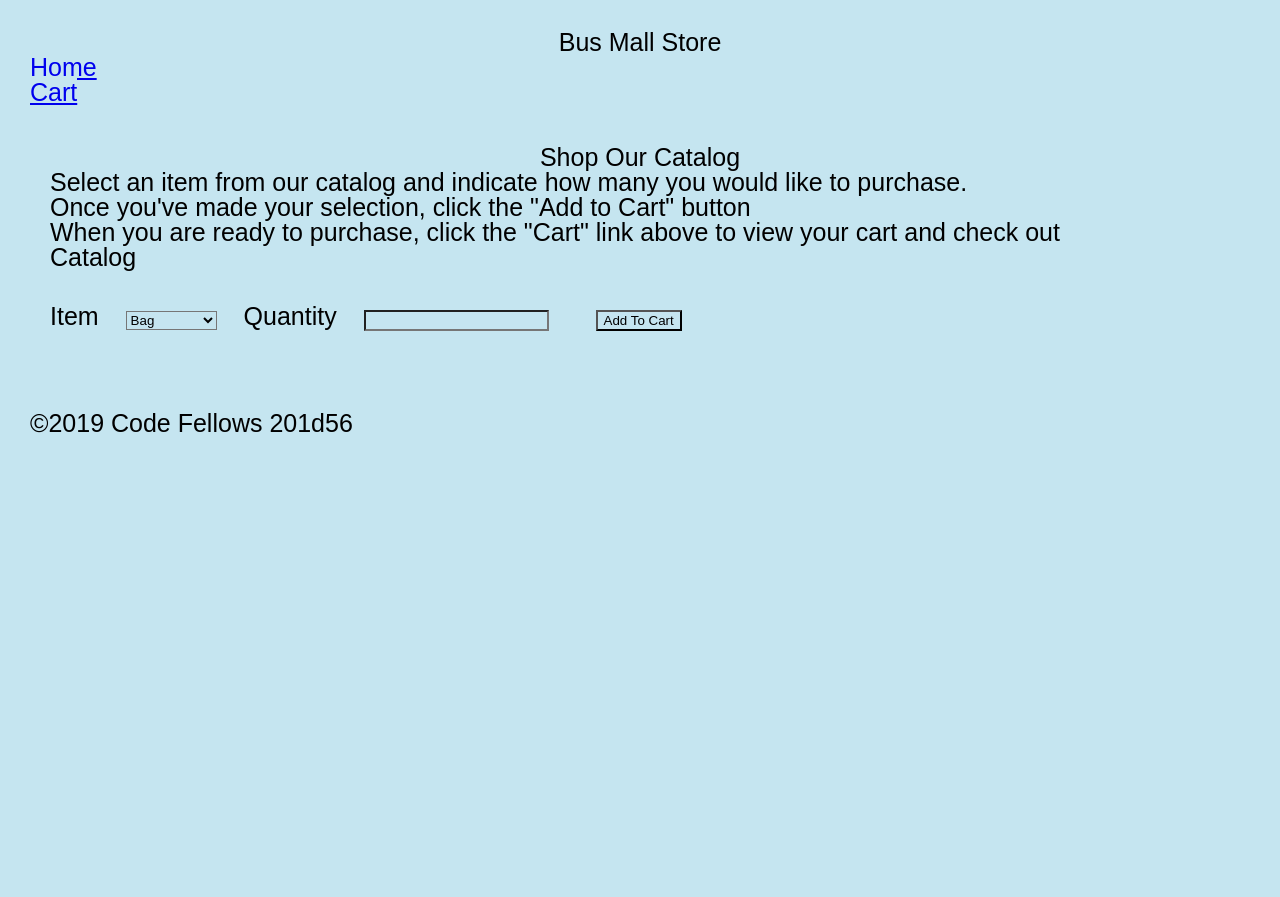
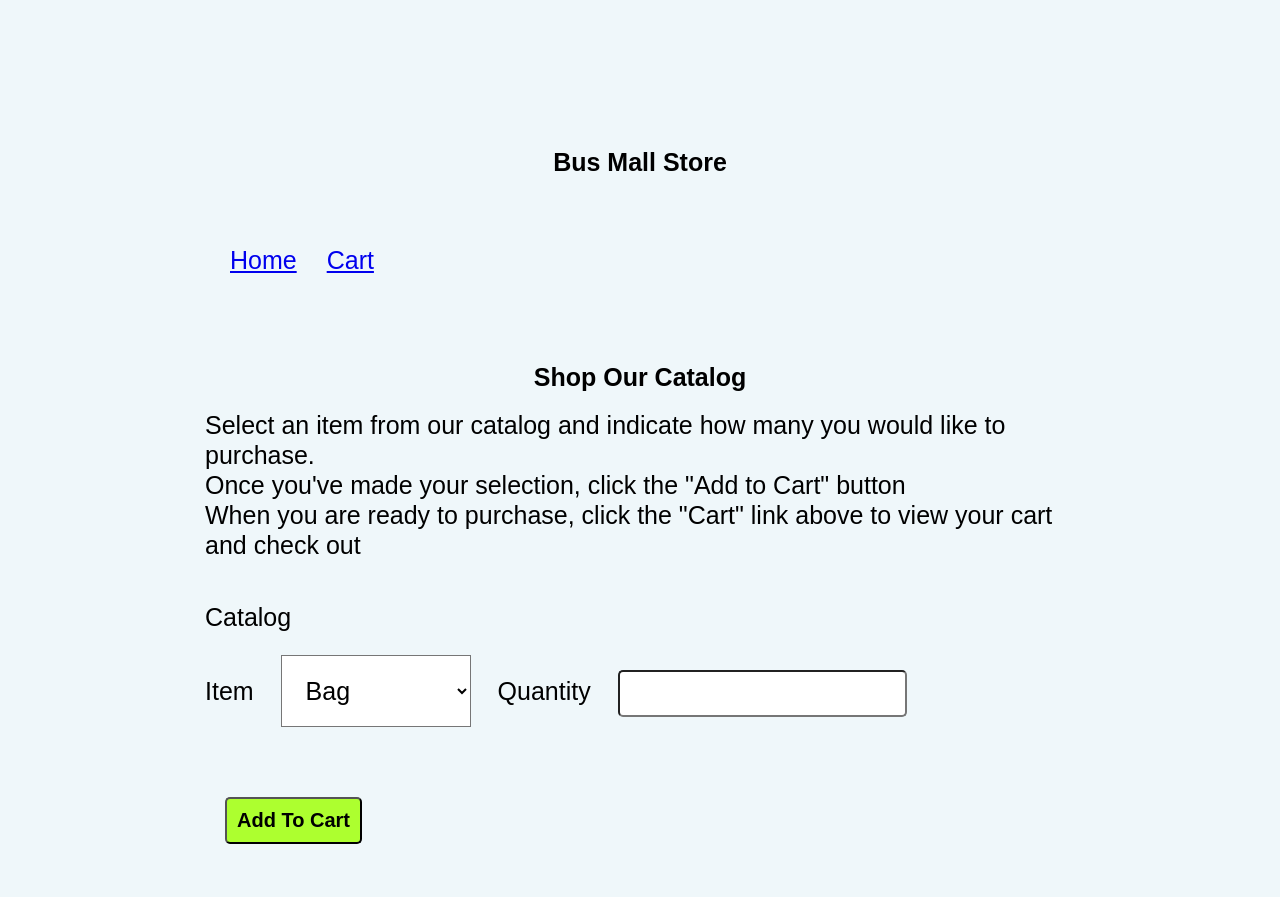
Before and after one commit to ygao0719/201d56-lab-14, a plain HTML site: page starter-code/index.html in a window 1280 px wide. Shown: the top 897 px of the page. Before the commit the page ends 800 px from the top, so only its background shows below. Drawn offline with Linux system fonts and the light colour scheme.

Commit message:
yuan is the driver and jen is the navigator

```diff
--- a/starter-code/css/style.css
+++ b/starter-code/css/style.css
@@ -1,13 +1,60 @@
-/* TODO: Make it awesome */
+
 *{
   margin: 40px 20px;
-  background-color:rgb(197, 229, 240);
+  background-color:rgb(239, 247, 250);
 }
+nav ul li {
+  float: left;
+  margin-left: 30px;
+}
+
+nav {
+  padding: 50px;
+}
+
+section {
+  margin: 25px;
+  padding: 10px;
+}
+
 h1{
   text-align: center;
+  font-weight: 700;
+  margin: 20px 0;
 }
+
 body{
   font-size: 25px;
-  margin: 30px;
+  margin: 150px;
   font-family: Arial, Helvetica, sans-serif;
 }
+
+p, ol, ul {
+  line-height: 30px;
+}
+
+select {
+  padding: 20px;
+  margin: 20px;
+  font-size: 25px;
+  background-color: white;
+}
+
+input {
+  padding: 10px;
+  font-size: 20px;
+  border-radius: 5px;
+  background-color: white;
+}
+
+input[type="submit"] {
+  background-color: greenyellow;
+  font-weight: 700;
+}
+
+table td, th {
+  padding: 15px;
+  border: 1px dashed navy;
+  border-radius: 5px;
+  margin: 25px;
+}
--- a/starter-code/js/app.js
+++ b/starter-code/js/app.js
@@ -20,8 +20,12 @@ Cart.prototype.saveToLocalStorage = function() {
 };
 
 Cart.prototype.removeItem = function(item) {
+  cart.items.splice(item);
+
+  console.log(item, ' about to remove index');
   // TODO: Fill in this instance method to remove one item from the cart.
   // Note: You will have to decide what kind of parameter to pass in here!
+
 };
 
 var CartItem = function(product, quantity) {
```
Also changed, not shown: starter-code/js/cart.js (+18 -7 lines).
